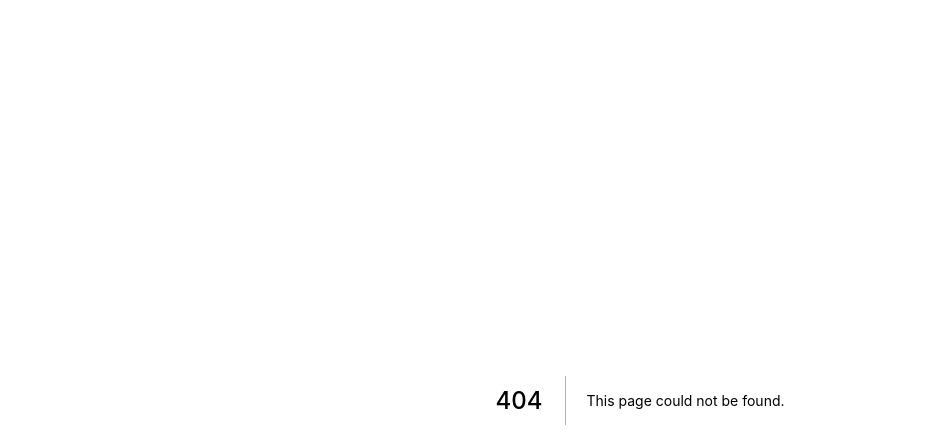
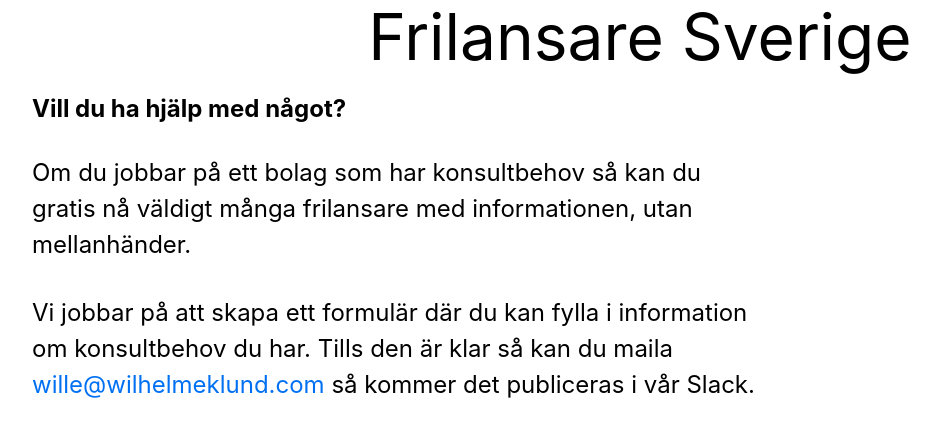
Before and after one commit to frilansaresverige/frilansaresverige.se, a Next.js app: page /uppdrag in a window 1280 px wide. Before the commit this address had no page. Shown: the top 448 px of the page, without its empty margins (0-940 px from the left). Built offline with nearby package versions, Linux system fonts and the light colour scheme.

Commit message:
Minimal version of uppdrag page

```diff
--- /dev/null
+++ b/pages/uppdrag/Uppdrag.module.css
@@ -0,0 +1,18 @@
+.wrapper {
+  min-width: 800px;
+  max-width: 800px;
+  padding: 0 2rem;
+}
+
+.description {
+  margin: 2rem 0;
+  line-height: 1.5;
+  font-size: 1.5rem;
+}
+
+a.link,
+a.link:hover,
+a.link:focus,
+a.link:active {
+  color: #0070f3;
+}
--- /dev/null
+++ b/pages/uppdrag/index.tsx
@@ -0,0 +1,37 @@
+import type { NextPage } from 'next'
+import Link from 'next/link'
+import Header from '../../components/Header'
+import Title from '../../components/Title'
+import styles from './Uppdrag.module.css'
+
+const Uppdrag: NextPage = () => {
+  return (
+    <div>
+      <Header />
+      <main>
+        <Title>
+          <Link href="/">Frilansare Sverige</Link>
+        </Title>
+
+        <div className={styles.wrapper}>
+          <h2>Vill du ha hjälp med något?</h2>
+          <p className={styles.description}>
+            Om du jobbar på ett bolag som har konsultbehov så kan du gratis nå
+            väldigt många frilansare med informationen, utan mellanhänder.
+          </p>
+
+          <p className={styles.description}>
+            Vi jobbar på att skapa ett formulär där du kan fylla i information
+            om konsultbehov du har. Tills den är klar så kan du maila{' '}
+            <a href="mailto:wille@wilhelmeklund.com" className={styles.link}>
+              wille@wilhelmeklund.com
+            </a>{' '}
+            så kommer det publiceras i vår Slack.
+          </p>
+        </div>
+      </main>
+    </div>
+  )
+}
+
+export default Uppdrag
```
Also changed, not shown: pages/index.tsx (+10 -8 lines).
